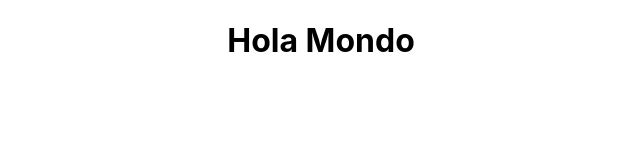
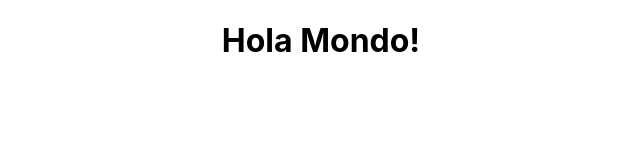
Before and after one commit to victor90braz/urbangames, a React (Create React App) app: page / in a window 1280 px wide. Shown: the top 160 px of the page, without its empty margins (319-959 px from the left). Built offline with nearby package versions, Linux system fonts and the light colour scheme.

Commit message:
Added title to the project

```diff
--- a/src/App.js
+++ b/src/App.js
@@ -3,7 +3,7 @@ import "./App.css";
 function App() {
   return (
     <div className="App">
-      <h1>Hola Mondo</h1>
+      <h1>Hola Mondo!</h1>
     </div>
   );
 }
```
